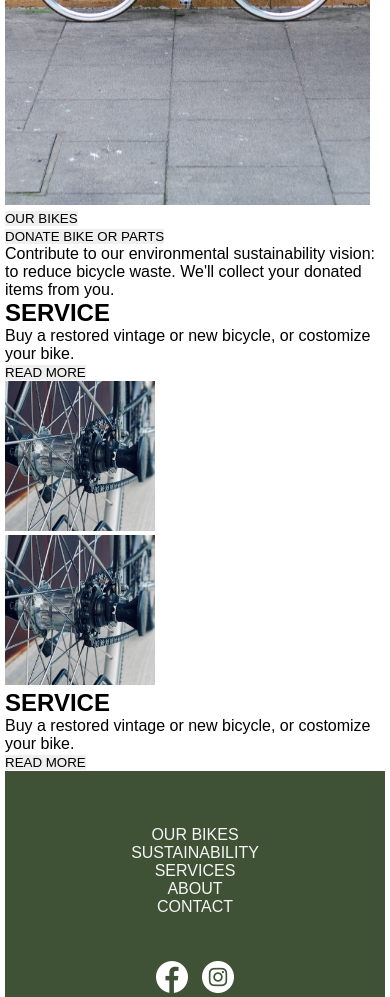
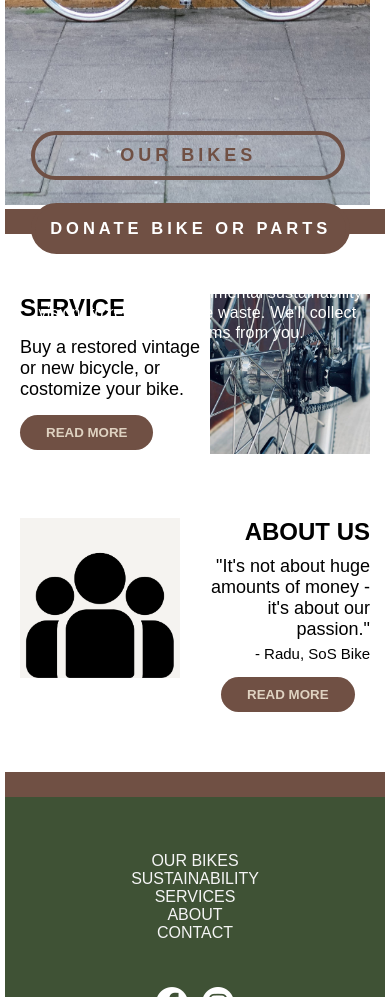
Before and after one commit to Theaimani/Mobile-first, a plain HTML site: page index.html in a window 390 px wide. Shown: the part 460-1457 px from the top of the page. Drawn offline with Linux system fonts and the light colour scheme.

Commit message:
mobile main page edit 1

```diff
--- a/css/mystyle.css
+++ b/css/mystyle.css
@@ -27,7 +27,7 @@ html {
 /* -------- Mobile first style and layout ---------- */
 
 
-/*-----------------Header and navigation----------------------*/
+/*---------Header and navigation--------------*/
 
 .search_form{
     display: none;
@@ -51,15 +51,136 @@ html {
     object-fit: cover;
     width: 365px;
     height: 610px;
+}
 
+.main_cta_button1{
+    position: absolute;
+    top: 70%;
+    left: 8%;
+    border: 4px solid #705044;
+    padding: 10px 85px;
+    background-color: rgba(255,255,255, 0.01);
+    border-radius: 50px;
+    color: #705044;
+    font-size: 12px;
+    letter-spacing: 4px;
+}
+
+.main_cta_button2{
+    position: absolute;
+    top: 78.5%;
+    left: 8%;
+    border: 4px solid #705044;
+    padding: 12px 15px;
+    background-color: #705044;
+    border-radius: 50px;
+    color: white;
+    font-size: 11px;
+    letter-spacing: 4px;
+}
+
+
+.main_section1_text{
+   position: absolute;
+    top: 88%;
+    color: white;
+    text-align: center;
+    margin: 0px 22px;
+    line-height: 20px;
+    font-size: 16px;
+    letter-spacing: 0.2px;
+}
+
+.main_colorblock{
+    height: 25px;
+    width: 100%;
+    background-color: #705044;
 }
 
 
 /*-----------MAIN SECTION 2----------*/
 
+.main_section2_container{
+
+}
+
+.main_section2_card1{
+   display: flex;
+    margin-top: 60px;
+    margin-bottom: 60px;
+}
+
+.main_section2_card1_inner{
+   margin-left: 15px;
+}
+
+.main_service_paragraph{
+    /*padding: 15px 25px 15px 0px;*/
+    margin: 15px 10px 15px 0px;
+    font-size: 18px;
+}
+
+
+.main_s2_cta_button{
+    color: #DFD2C1;
+    background-color: #705044;
+    padding: 10px 26px;
+    border-radius: 20px;
+}
+
+
+
 .bike_service_image{
-    max-width: 150px;
+    /*max-width: 150px;*/
+    height: 160px;
+    /*padding: 10px 15px 10px 0px;*/
+    margin-right: 15px;
 }
+
+/*---card 2--*/
+
+.main_section2_card2{
+   display: flex;
+    margin-top: 60px;
+    margin-bottom: 60px;
+}
+
+.main_section2_card2_inner{
+    margin-right: 15px;
+}
+
+.main_section1_header2{
+    text-align: right;
+}
+
+.main_about_paragraph{
+    text-align: right;
+    font-size: 18px;
+    margin: 10px 0px 5px 10px;
+}
+
+.main_quote{
+    text-align: right;
+    font-size: 15px;
+    margin-bottom: 15px;
+}
+
+.main_s2_cta_button2{
+    color: #DFD2C1;
+    background-color: #705044;
+    padding: 10px 26px;
+    border-radius: 20px;
+    margin-left: 41px
+}
+
+.bike_about_image{
+    /*max-width: 150px;*/
+    height: 160px;
+    /*padding: 10px 15px 10px 0px;*/
+    margin-left: 15px;
+}
+
+
 
 
 
--- a/index.html
+++ b/index.html
@@ -42,10 +42,10 @@
         <section class="main_section1_container">
             <img src="images/homepage/main_bike_mobile.jpg" alt="image of bike" class="main_home_bike">
             <div class="main_section1_button1">
-                <button class="main_cta_button1">OUR BIKES</button>
+                <button class="main_cta_button1"><h2>OUR BIKES</h2></button>
             </div>
             <div class="main_section1_button2">
-                <button class="main_cta_button2">DONATE BIKE OR PARTS</button>
+                <button class="main_cta_button2"><h2>DONATE BIKE OR PARTS</h2></button>
             </div>
             <div class="main_section1_text">
                 <p>Contribute to our environmental sustainability vision: to reduce bicycle waste. We'll collect your donated items from you.</p>
@@ -58,10 +58,10 @@
 
         <section class="main_section2_container">
             <div class="main_section2_card1">
-                <div>
+                <div class="main_section2_card1_inner">
                 <h1>SERVICE</h1>
-                <P>Buy a restored vintage or new bicycle, or costomize your bike.</P>
-                <button class="main_s2_cta_button">READ MORE</button>
+                <P class="main_service_paragraph">Buy a restored vintage or new bicycle, or costomize your bike.</P>
+                <button class="main_s2_cta_button"><h4>READ MORE</h4></button>
                 </div>
                 <div>
                     <img src="images/homepage/Bike_service.png" alt="bike service" class="bike_service_image">
@@ -69,12 +69,13 @@
             </div>
 
             <div class="main_section2_card2">
-                <div><img src="images/homepage/Bike_service.png" alt="bike service" class="bike_service_image">
+                <div><img src="images/homepage/team-04.png" alt="bike service" class="bike_about_image">
                 </div>
-                <div>
-                    <h1>SERVICE</h1>
-                    <P>Buy a restored vintage or new bicycle, or costomize your bike.</P>
-                    <button class="main_s2_cta_button">READ MORE</button>
+                <div class="main_section2_card2_inner">
+                    <h1 class="main_section1_header2">ABOUT US</h1>
+                    <P class="main_about_paragraph">"It's not about huge amounts of money - it's about our passion."</P>
+                    <P Class="main_quote">- Radu, SoS Bike </P>
+                    <button class="main_s2_cta_button2"><h4>READ MORE</h4></button>
                 </div>
             </div>
         </section>
```
Also changed, not shown: images/homepage/team-04.png (added).
